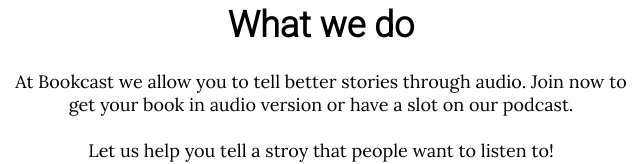
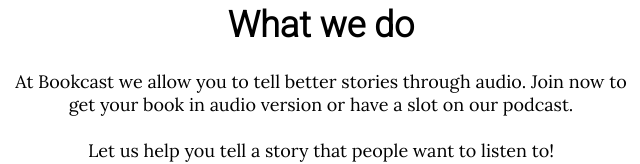
Before and after one commit to Warugi/Landing-Page, a plain HTML site: page index.html in a window 1280 px wide. Shown: the part 789-953 px from the top of the page, 319-959 px from the left. Drawn offline with Linux system fonts and the light colour scheme; a script that the page names is missing; a web font is replaced by a local one.

Commit message:
Update index.html

```diff
--- a/index.html
+++ b/index.html
@@ -26,7 +26,7 @@
 				<p> At Bookcast we allow you to tell better stories through audio. Join now to get your book in audio version or have a slot on our podcast.
 					<br>
 					<br>
-				Let us help you tell a stroy that people want to listen to!</p>
+				Let us help you tell a story that people want to listen to!</p>
 		</div>
 
 		<h2> What we offer </h2>
```
